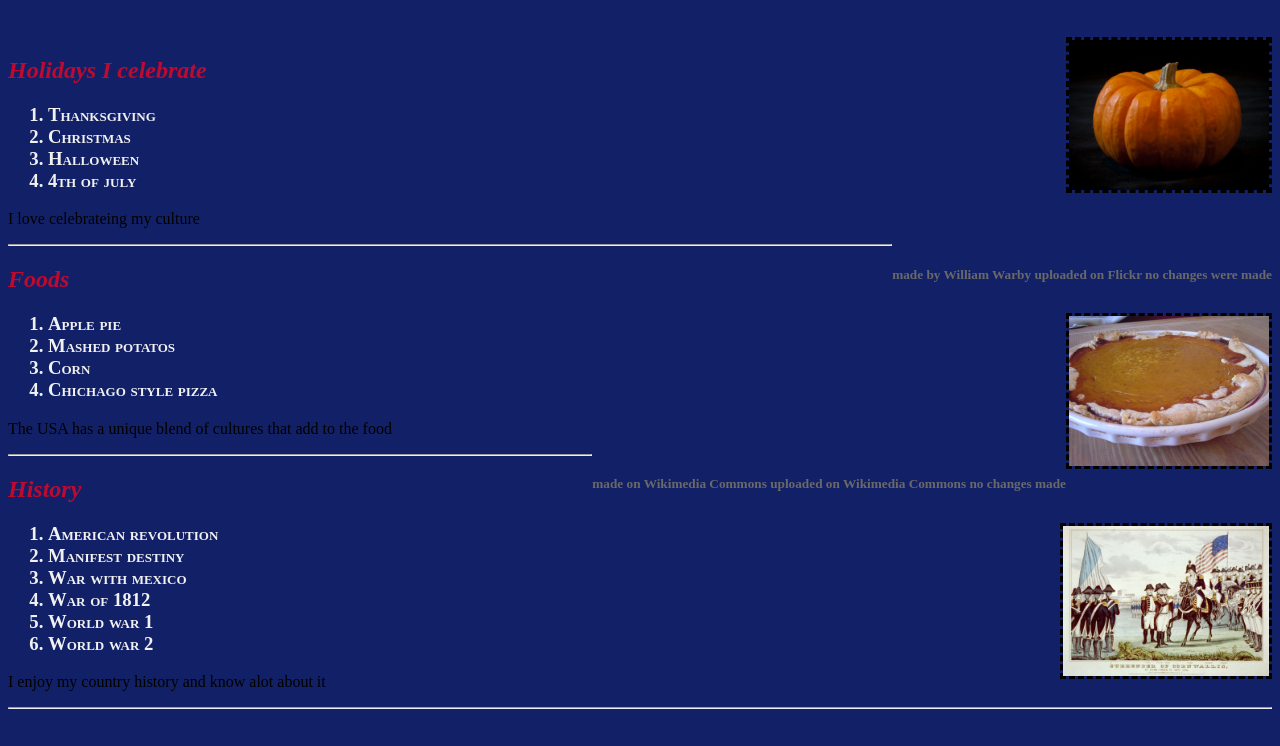
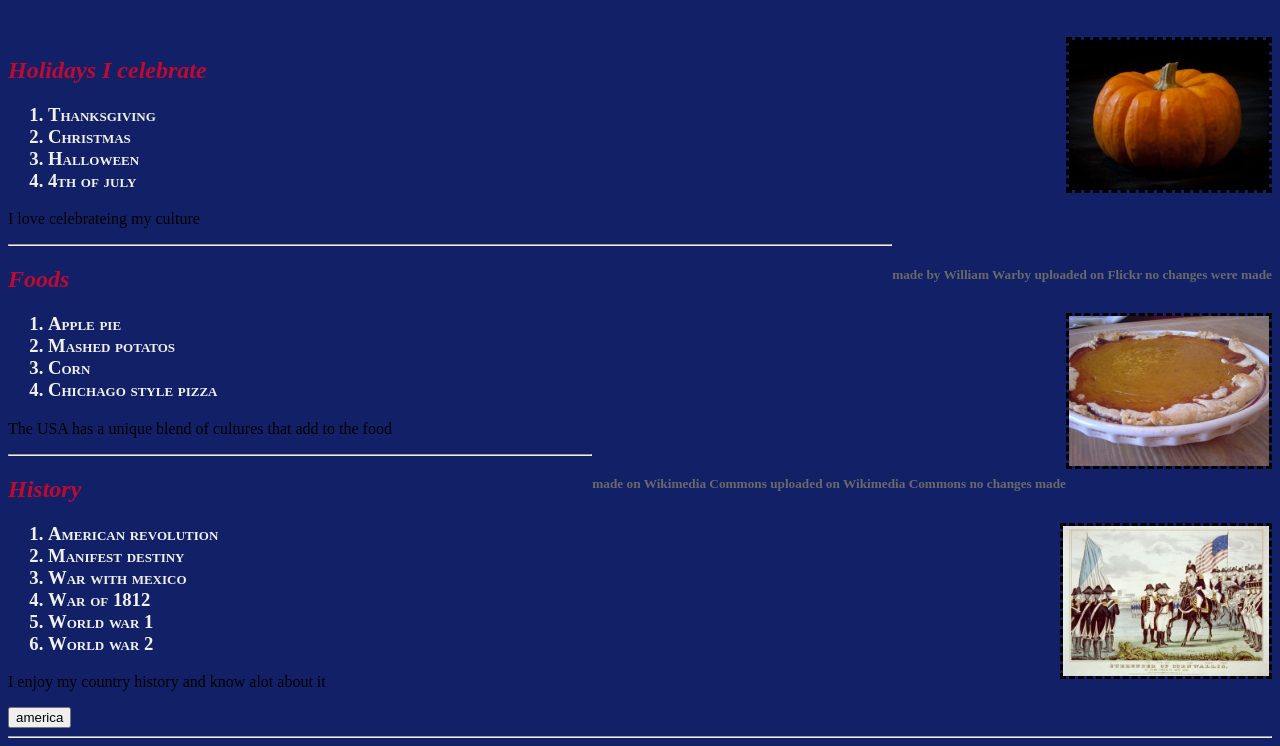
Before and after one commit to Robert28412/Robert28412.github.io, a plain HTML site: page index.html in a window 1280 px wide. Shown: the part 61-807 px from the top of the page. Drawn offline with Linux system fonts and the light colour scheme.

Commit message:
eagle v2

```diff
--- a/index.html
+++ b/index.html
@@ -69,6 +69,8 @@
 
      <p>I enjoy my country history and know alot about it</p>
 
+     <button type="button" onclick="document()">america</button>
+
      <script>
       function document()
       {
```
